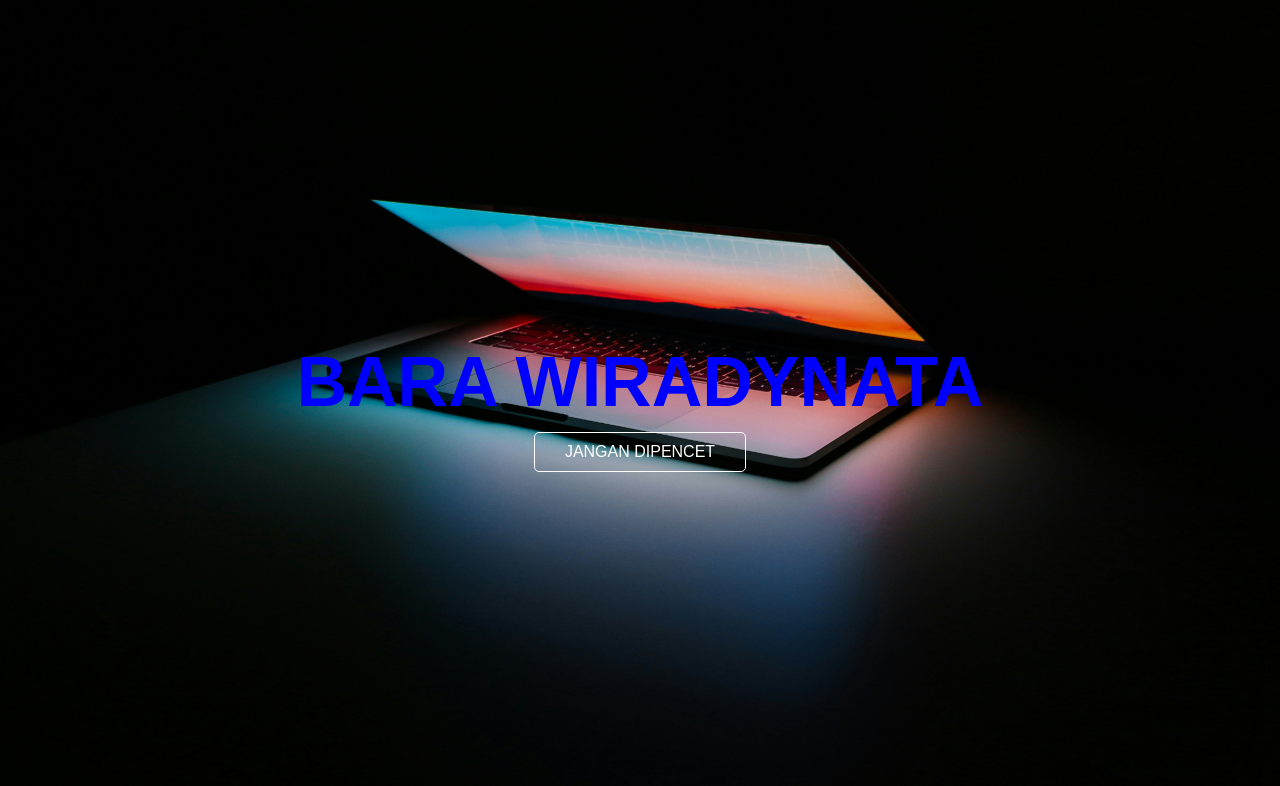
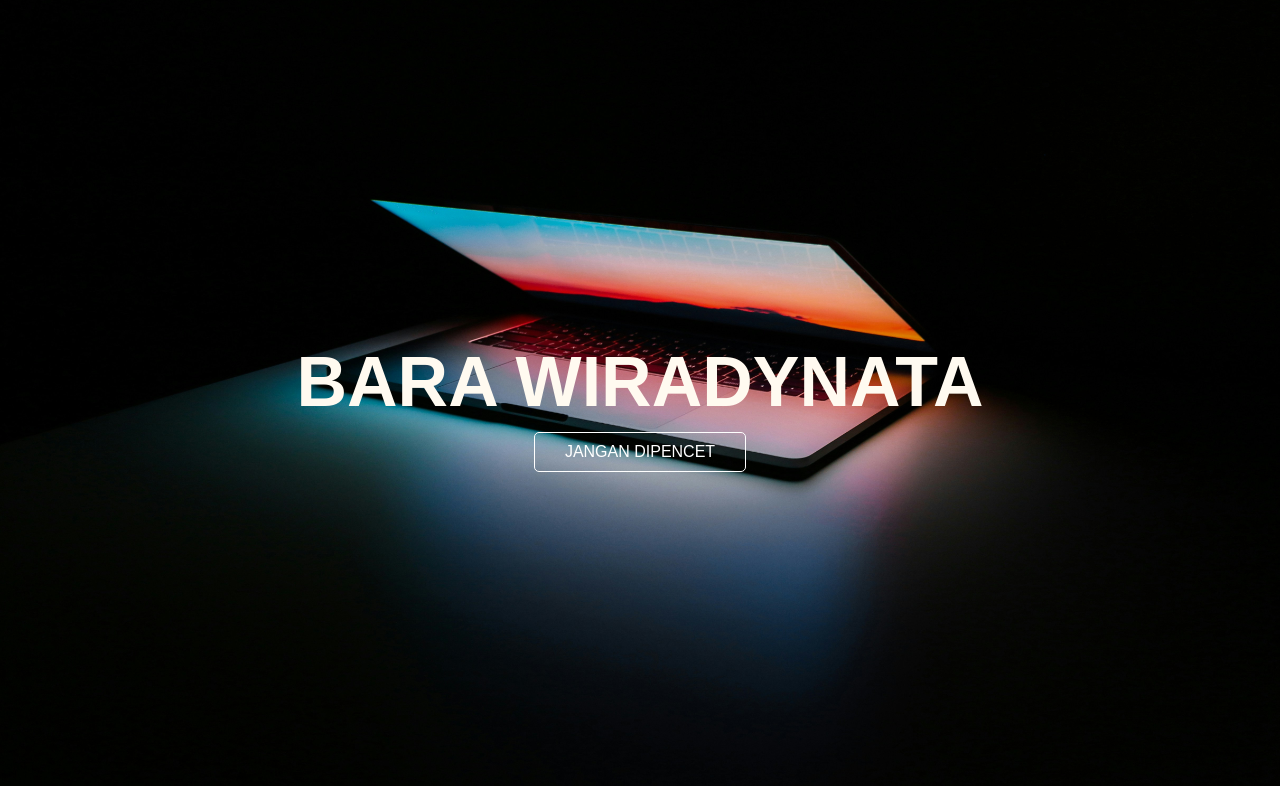
Before and after one commit to barawiradynata/webtest, a plain HTML site: page index.html in a window 1280 px wide. Shown: the part 56-842 px from the top of the page. Drawn offline with Linux system fonts and the light colour scheme.

Commit message:
ganti warna teks

```diff
--- a/style/style.css
+++ b/style/style.css
@@ -51,7 +51,7 @@ ul li a:hover{
 }
 .title h1{
     font-family: sans-serif;
-    color: blue;
+    color: floralwhite;
     font-size: 70px;
 }
 .hero{
```
